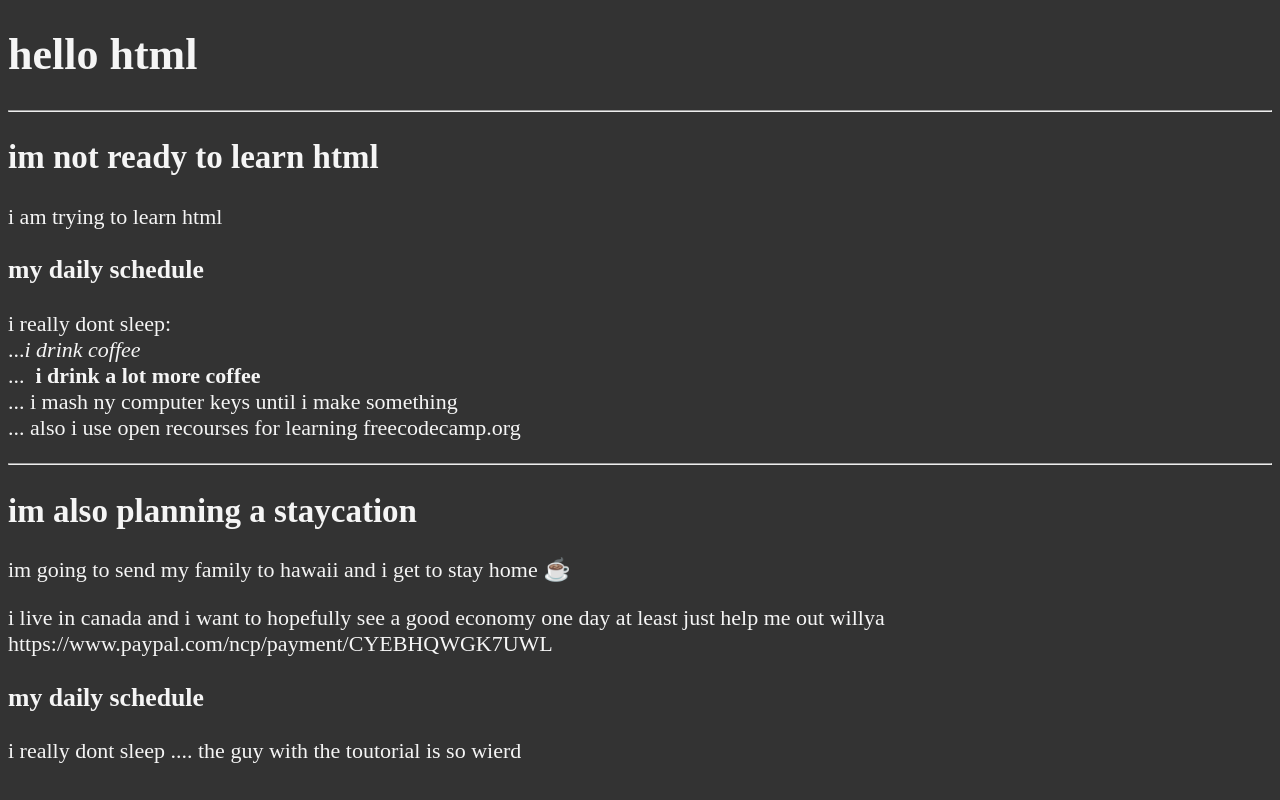
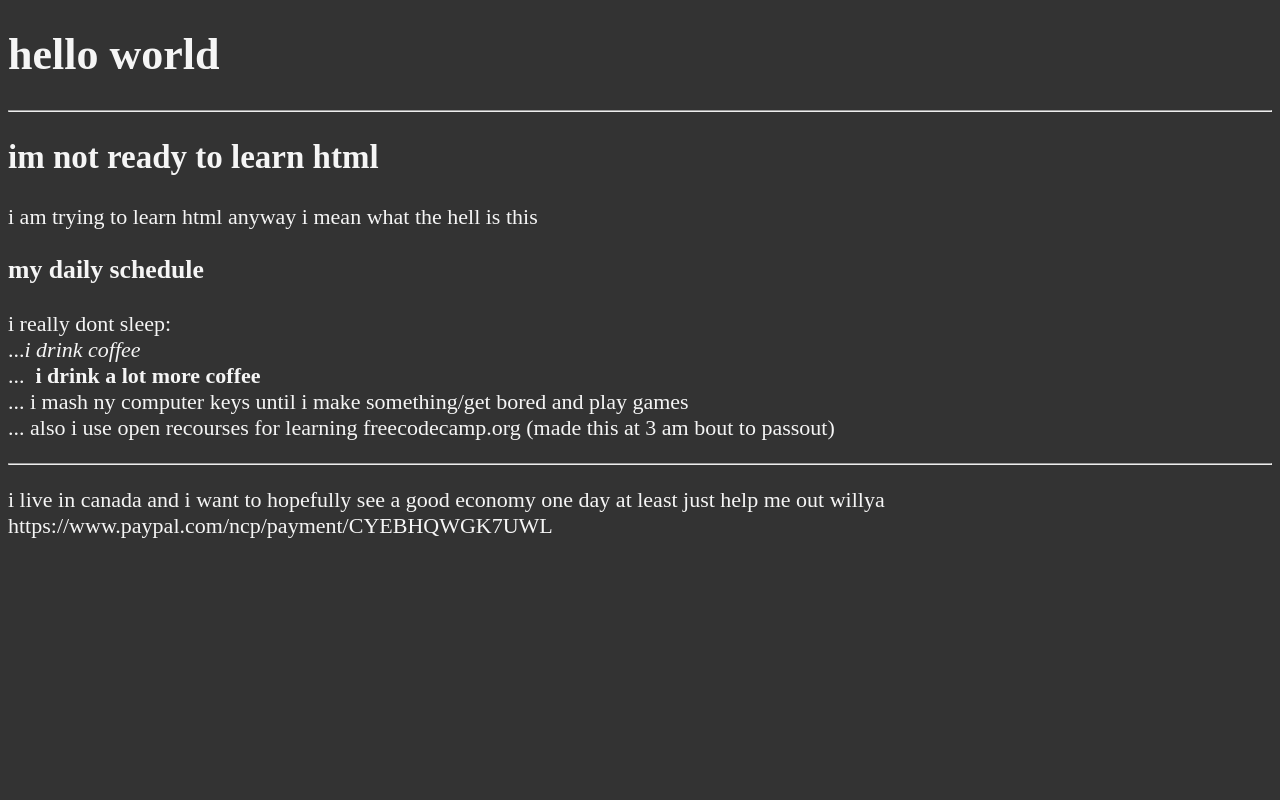
Before and after one commit to leaper1150/TryingToBe_WebDev, a plain HTML site: page index.html in a window 1280 px wide. Drawn offline with Linux system fonts and the light colour scheme.

Commit message:
Update index.html

```diff
--- a/index.html
+++ b/index.html
@@ -9,28 +9,24 @@
 <link rel="stylesheet" href="main.css" type="text/css">
     </HEAD>
     <body>
-        <h1>hello html</h1>
+        <h1>hello world </h1>
 
         <hr>
 
         <h2>im not ready to learn html</h2>
-        <p> i am trying to learn html</p>
+        <p> i am trying to learn html anyway i mean what the hell is this </p>
 
         <h3>my daily schedule</h3>
         <p> i really dont sleep:
             <br>...<em>i drink coffee</em>
             <br>... &nbsp;<strong>i drink a lot more coffee</strong>
-            <br>... i mash ny computer keys until i make something
-            <br>... also i use open recourses for learning freecodecamp.org
+            <br>... i mash ny computer keys until i make something/get bored and play games
+            <br>... also i use open recourses for learning freecodecamp.org (made this at 3 am bout to passout)
         </p>
 
         <hr>
 
-        <h2>im also planning a staycation</h2>
-        <p>im going to send my family to hawaii and i get to stay home ☕</p>
         <p>i live in canada and i want to hopefully see a good economy one day at least just help me out willya https://www.paypal.com/ncp/payment/CYEBHQWGK7UWL</p>
 
-        <h3>my daily schedule</h3>
-        <p> i really dont sleep .... the guy with the toutorial is so wierd</p>
     </body>
 </html>
```
